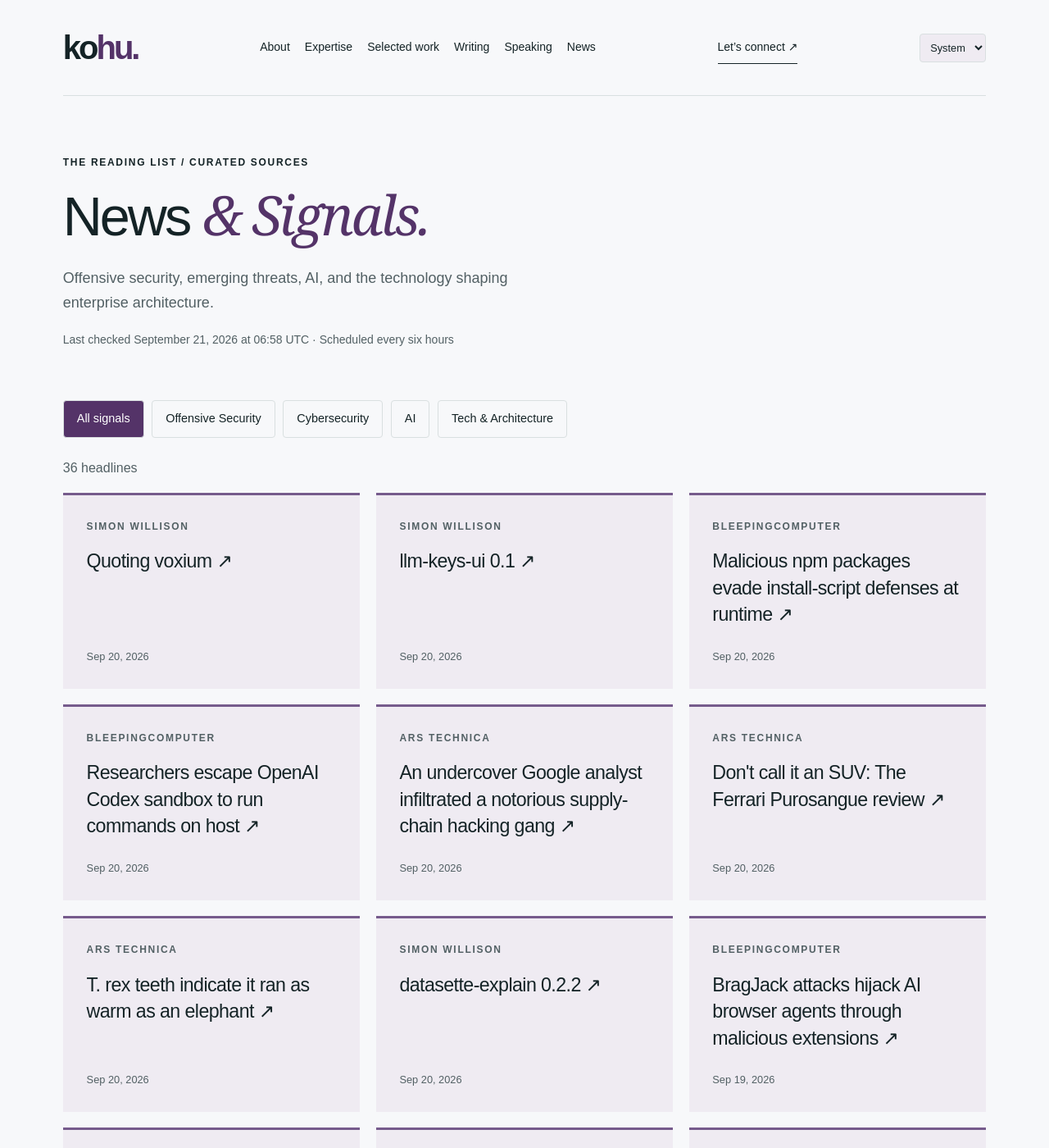
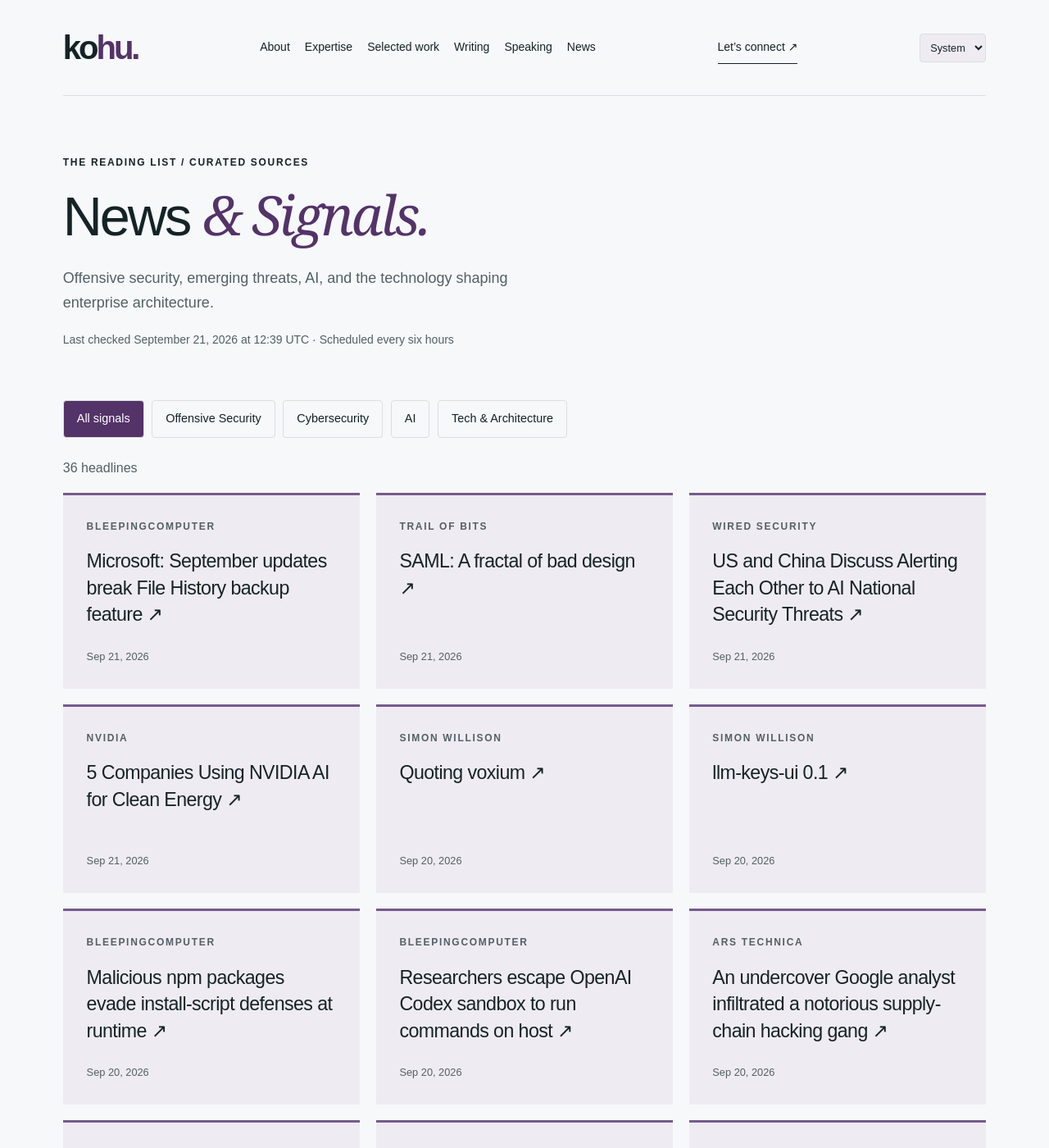
Before and after one commit to hntk/hntk.github.io, a Jekyll site: the page built from news/index.html, in a window 1280 px wide and 1400 px high. Shown: the whole window at 82% size. Built offline with Jekyll 4.4.1, drawn with Linux system fonts in a browser that asks for light colours; part of the change alters nothing that is shown; some of the changed text lies outside the part shown.

Commit message:
Refresh News and Signals

```diff
--- a/_data/news.json
+++ b/_data/news.json
@@ -1,6 +1,38 @@
 {
-  "updated": "2026-09-21T06:58:13.288808+00:00",
+  "updated": "2026-09-21T12:39:54.937763+00:00",
   "items": [
+    {
+      "title": "Microsoft: September updates break File History backup feature",
+      "url": "https://www.bleepingcomputer.com/news/microsoft/microsoft-september-updates-break-file-history-backup-feature/",
+      "published": "2026-09-21T11:45:54+00:00",
+      "source": "BleepingComputer",
+      "source_id": "bleepingcomputer",
+      "category": "cybersecurity"
+    },
+    {
+      "title": "SAML: A fractal of bad design",
+      "url": "https://blog.trailofbits.com/2026/09/21/saml-a-fractal-of-bad-design/",
+      "published": "2026-09-21T11:00:00+00:00",
+      "source": "Trail of Bits",
+      "source_id": "trail-of-bits",
+      "category": "offensive-security"
+    },
+    {
+      "title": "US and China Discuss Alerting Each Other to AI National Security Threats",
+      "url": "https://www.wired.com/story/us-and-china-discuss-alerting-each-other-to-ai-national-security-threats/",
+      "published": "2026-09-21T10:34:43+00:00",
+      "source": "WIRED Security",
+      "source_id": "wired",
+      "category": "cybersecurity"
+    },
+    {
+      "title": "5 Companies Using NVIDIA AI for Clean Energy",
+      "url": "https://blogs.nvidia.com/blog/clean-energy-nvidia-ai/",
+      "published": "2026-09-21T10:00:35+00:00",
+      "source": "NVIDIA",
+      "source_id": "nvidia",
+      "category": "ai"
+    },
     {
       "title": "Quoting voxium",
       "url": "https://simonwillison.net/2026/Sep/20/voxium/",
@@ -66,14 +98,6 @@
       "category": "ai"
     },
     {
-      "title": "BragJack attacks hijack AI browser agents through malicious extensions",
-      "url": "https://www.bleepingcomputer.com/news/security/bragjack-attacks-hijack-ai-browser-agents-through-malicious-extensions/",
-      "published": "2026-09-19T14:56:31+00:00",
-      "source": "BleepingComputer",
-      "source_id": "bleepingcomputer",
-      "category": "cybersecurity"
-    },
-    {
       "title": "Forget the AI Slowdown—the Vulnerability Explosion Is Already Happening",
       "url": "https://www.wired.com/story/kernel-panic-ai-vulnerability-explosion/",
       "published": "2026-09-19T11:00:00+00:00",
@@ -85,14 +109,6 @@
       "title": "6 Best VPN Services (2026), Tested and Reviewed",
       "url": "https://www.wired.com/gallery/best-vpn/",
       "published": "2026-09-19T09:00:00+00:00",
-      "source": "WIRED Security",
-      "source_id": "wired",
-      "category": "cybersecurity"
-    },
-    {
-      "title": "Flock Offers Employees Buyouts as Customers Flee",
-      "url": "https://www.wired.com/story/flock-is-offering-voluntary-buyouts-to-employees/",
-      "published": "2026-09-19T02:22:54+00:00",
       "source": "WIRED Security",
       "source_id": "wired",
       "category": "cybersecurity"
@@ -194,14 +210,6 @@
       "category": "ai"
     },
     {
-      "title": "Emerald AI, Google and NVIDIA Launch Alliance to Advance Flexible AI Data Centers",
-      "url": "https://blogs.nvidia.com/blog/ai-energy-management-alliance/",
-      "published": "2026-09-16T13:00:33+00:00",
-      "source": "NVIDIA",
-      "source_id": "nvidia",
-      "category": "ai"
-    },
-    {
       "title": "Fake CAPTCHA Scams",
       "url": "https://www.schneier.com/blog/archives/2026/09/fake-captcha-scams.html",
       "published": "2026-09-16T11:25:26+00:00",
@@ -258,14 +266,6 @@
       "category": "ai"
     },
     {
-      "title": "A “proof” of Fermat’s Last Theorem that fits the margin",
-      "url": "https://blog.trailofbits.com/2026/09/09/a-proof-of-fermats-last-theorem-that-fits-the-margin/",
-      "published": "2026-09-09T11:00:00+00:00",
-      "source": "Trail of Bits",
-      "source_id": "trail-of-bits",
-      "category": "offensive-security"
-    },
-    {
       "title": "GigaPath-Flash and GigaTIME-Flash: Toward population-scale discovery with efficient pathology foundation models",
       "url": "https://www.microsoft.com/en-us/research/blog/gigapath-flash-and-gigatime-flash-toward-population-scale-discovery-with-efficient-pathology-foundation-models/",
       "published": "2026-08-31T16:00:00+00:00",
@@ -295,79 +295,79 @@
       "id": "ars-technica",
       "name": "Ars Technica",
       "status": "ok",
-      "last_success": "2026-09-21T06:58:13.288808+00:00"
+      "last_success": "2026-09-21T12:39:54.937763+00:00"
     },
     {
       "id": "bleepingcomputer",
       "name": "BleepingComputer",
       "status": "ok",
-      "last_success": "2026-09-21T06:58:13.288808+00:00"
+      "last_success": "2026-09-21T12:39:54.937763+00:00"
     },
     {
       "id": "cloudflare",
       "name": "Cloudflare",
       "status": "ok",
-      "last_success": "2026-09-21T06:58:13.288808+00:00"
+      "last_success": "2026-09-21T12:39:54.937763+00:00"
     },
     {
       "id": "dark-reading",
       "name": "Dark Reading",
       "status": "ok",
-      "last_success": "2026-09-21T06:58:13.288808+00:00"
+      "last_success": "2026-09-21T12:39:54.937763+00:00"
     },
     {
       "id": "hugging-face",
       "name": "Hugging Face",
       "status": "ok",
-      "last_success": "2026-09-21T06:58:13.288808+00:00"
+      "last_success": "2026-09-21T12:39:54.937763+00:00"
     },
     {
       "id": "microsoft-research",
       "name": "Microsoft Research",
       "status": "ok",
-      "last_success": "2026-09-21T06:58:13.288808+00:00"
+      "last_success": "2026-09-21T12:39:54.937763+00:00"
     },
     {
       "id": "nvidia",
       "name": "NVIDIA",
       "status": "ok",
-      "last_success": "2026-09-21T06:58:13.288808+00:00"
+      "last_success": "2026-09-21T12:39:54.937763+00:00"
     },
     {
       "id": "portswigger",
       "name": "PortSwigger Research",
       "status": "ok",
-      "last_success": "2026-09-21T06:58:13.288808+00:00"
+      "last_success": "2026-09-21T12:39:54.937763+00:00"
     },
     {
       "id": "schneier",
       "name": "Schneier on Security",
       "status": "ok",
-      "last_success": "2026-09-21T06:58:13.288808+00:00"
+      "last_success": "2026-09-21T12:39:54.937763+00:00"
     },
     {
       "id": "simon-willison",
       "name": "Simon Willison",
       "status": "ok",
-      "last_success": "2026-09-21T06:58:13.288808+00:00"
+      "last_success": "2026-09-21T12:39:54.937763+00:00"
     },
     {
       "id": "specterops",
       "name": "SpecterOps",
       "status": "ok",
-      "last_success": "2026-09-21T06:58:13.288808+00:00"
+      "last_success": "2026-09-21T12:39:54.937763+00:00"
     },
     {
       "id": "trail-of-bits",
       "name": "Trail of Bits",
       "status": "ok",
-      "last_success": "2026-09-21T06:58:13.288808+00:00"
+      "last_success": "2026-09-21T12:39:54.937763+00:00"
     },
     {
       "id": "wired",
       "name": "WIRED Security",
       "status": "ok",
-      "last_success": "2026-09-21T06:58:13.288808+00:00"
+      "last_success": "2026-09-21T12:39:54.937763+00:00"
     }
   ]
 }
```
